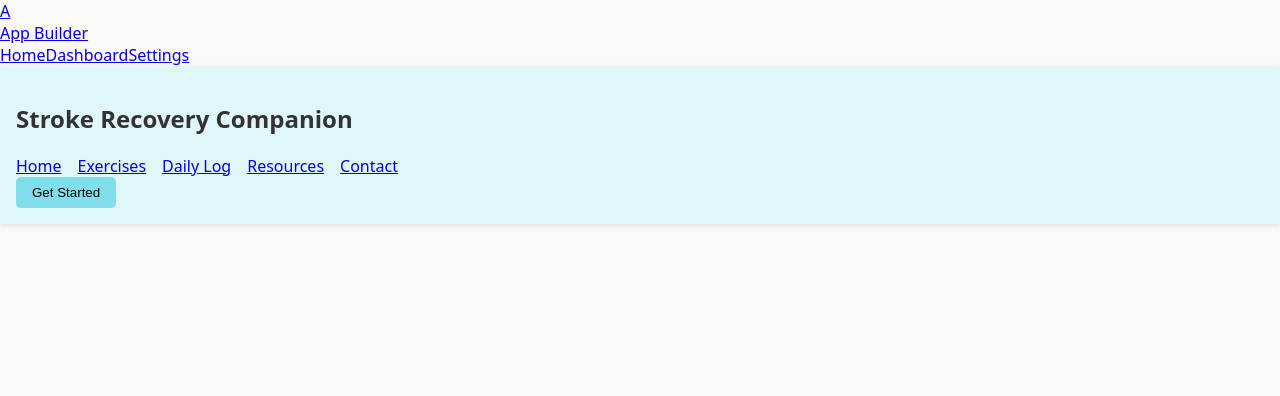
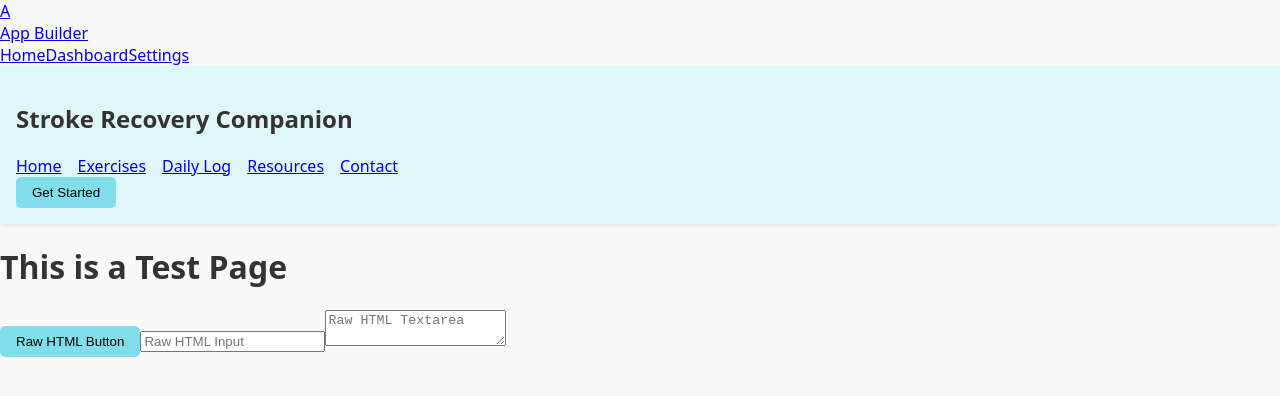
Before and after one commit to Rnocek14/my-first-ai-app, a React (Vite) app: page /guardrails-negative-test in a window 1280 px wide. Shown: the top 396 px of the page. Built offline with nearby package versions, Linux system fonts and the light colour scheme.

Commit message:
Add GuardrailsNegativeTest page and update routes

```diff
--- a/src/App.tsx
+++ b/src/App.tsx
@@ -12,6 +12,7 @@ import Contact from './pages/Contact';
 import DashboardPage from './pages/DashboardPage';
 import ButtonFixerTest from './pages/ButtonFixerTest';
 import GuardrailsImportTest from './pages/GuardrailsImportTest';
+import GuardrailsNegativeTest from './pages/GuardrailsNegativeTest';
 
 const App: React.FC = () => {
   return (
@@ -26,6 +27,7 @@ const App: React.FC = () => {
         <Route path='/dashboard' element={<DashboardPage />} />
         <Route path='/button-fixer-test' element={<ButtonFixerTest />} />
         <Route path='/guardrails-import-test' element={<GuardrailsImportTest />} />
+        <Route path='/guardrails-negative-test' element={<GuardrailsNegativeTest />} />
       </Routes>
     </AppShell>
   );
--- /dev/null
+++ b/src/pages/GuardrailsNegativeTest.tsx
@@ -0,0 +1,17 @@
+import React from 'react';
+import { Button } from "@/components/ui/button";
+import { Input } from "@/components/ui/input";
+import { Textarea } from "@/components/ui/textarea";
+
+const GuardrailsNegativeTest: React.FC = () => {
+  return (
+    <div>
+      <h1>This is a Test Page</h1>
+      <Button>Raw HTML Button</Button>
+      <Input type="text" placeholder="Raw HTML Input"  />
+      <Textarea placeholder="Raw HTML Textarea"></Textarea>
+    </div>
+  );
+};
+
+export default GuardrailsNegativeTest;
```
